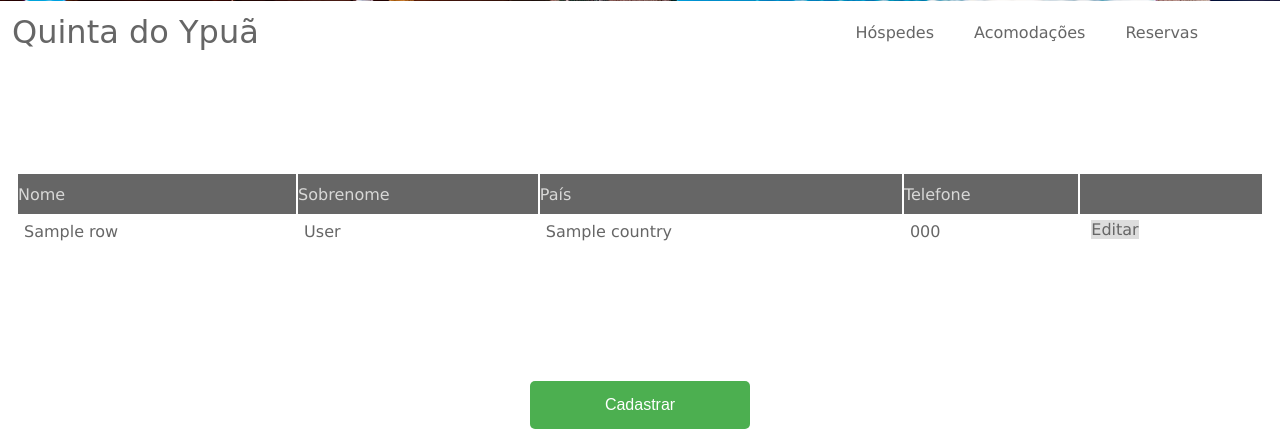
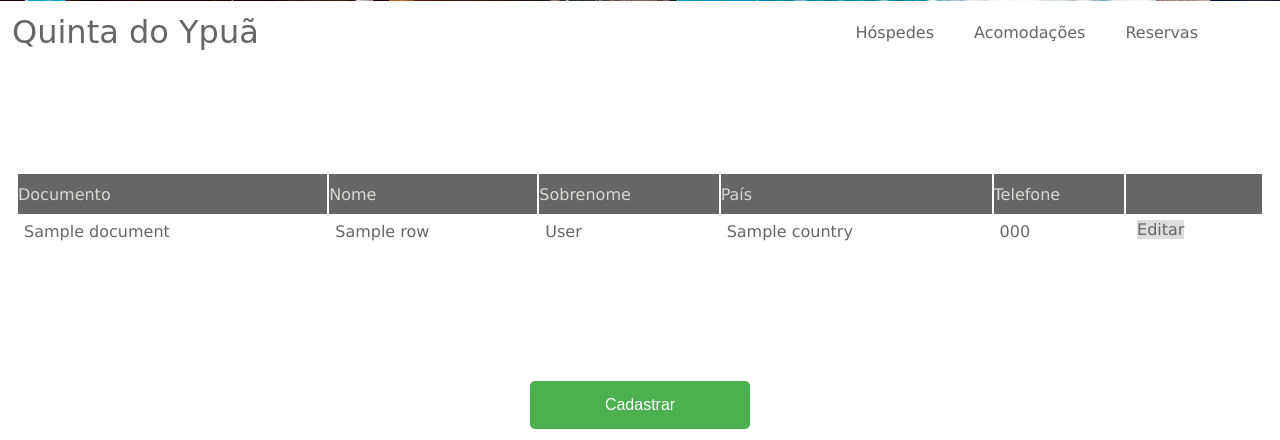
Before and after one commit to bentoluizv/senai-projeto-aplicado-hotelaria-backend, a Flask app: template app/templates/hospedes.html in a window 1280 px wide. Shown: the part 289-729 px from the top of the page. Run offline with Flask 3, Linux system fonts and the light colour scheme; the template is opened without the code that fills it: most values are stand-ins (such as "Sample title", 1, 10 or a date in 2020); some web fonts are replaced.

Commit message:
hospedes html inclusão documento

```diff
--- a/app/templates/hospedes.html
+++ b/app/templates/hospedes.html
@@ -4,6 +4,7 @@
 {% if rows %}
 <table>
     <thead>
+        <td>Documento</td>
         <td>Nome</td>
         <td>Sobrenome</td>
         <td>País</td>
@@ -13,6 +14,7 @@
     <tbody id="table_content">
         {% for row in rows %}
         <tr>
+            <td class="row">{{ row["document"] }}</td>
             <td class="row">{{ row["name"] }}</td>
             <td class="row"> {{ row["surname"]}}</td>
             <td class="row">{{ row["country"] }}</td>
```
